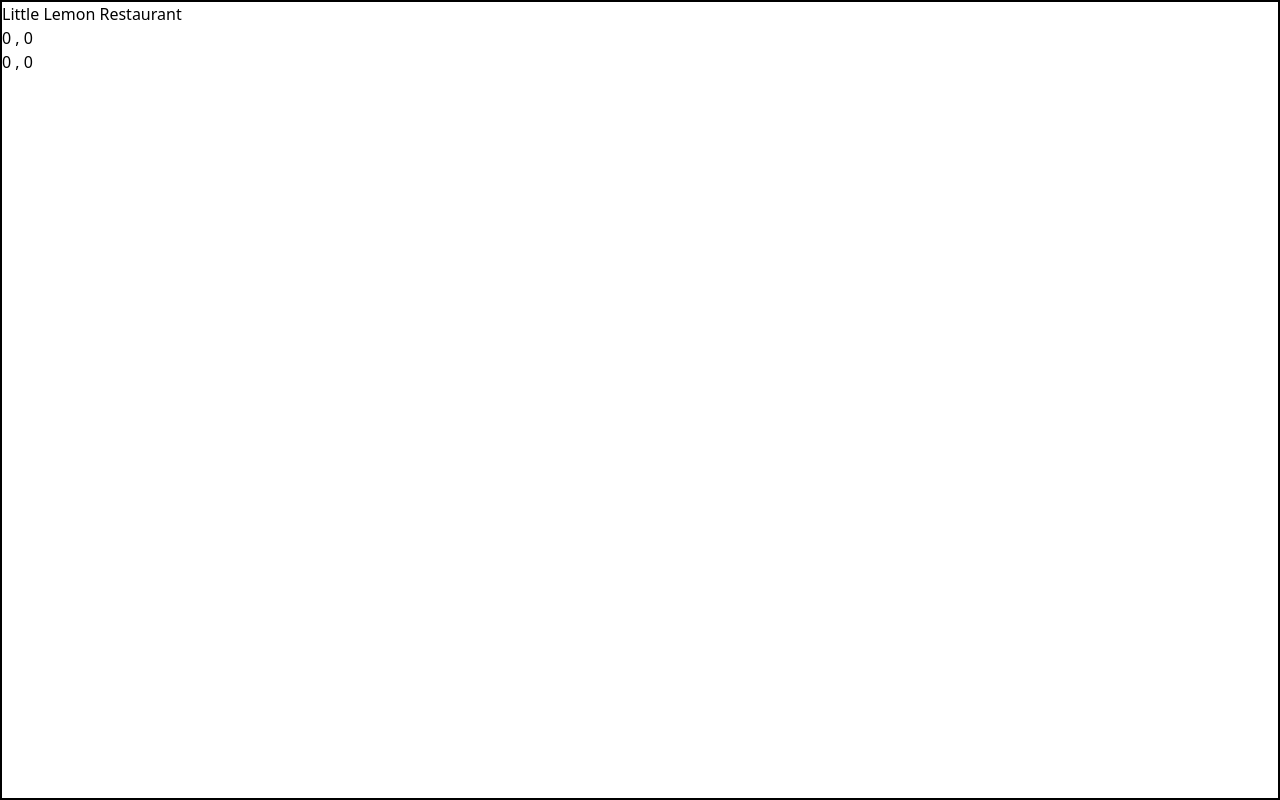
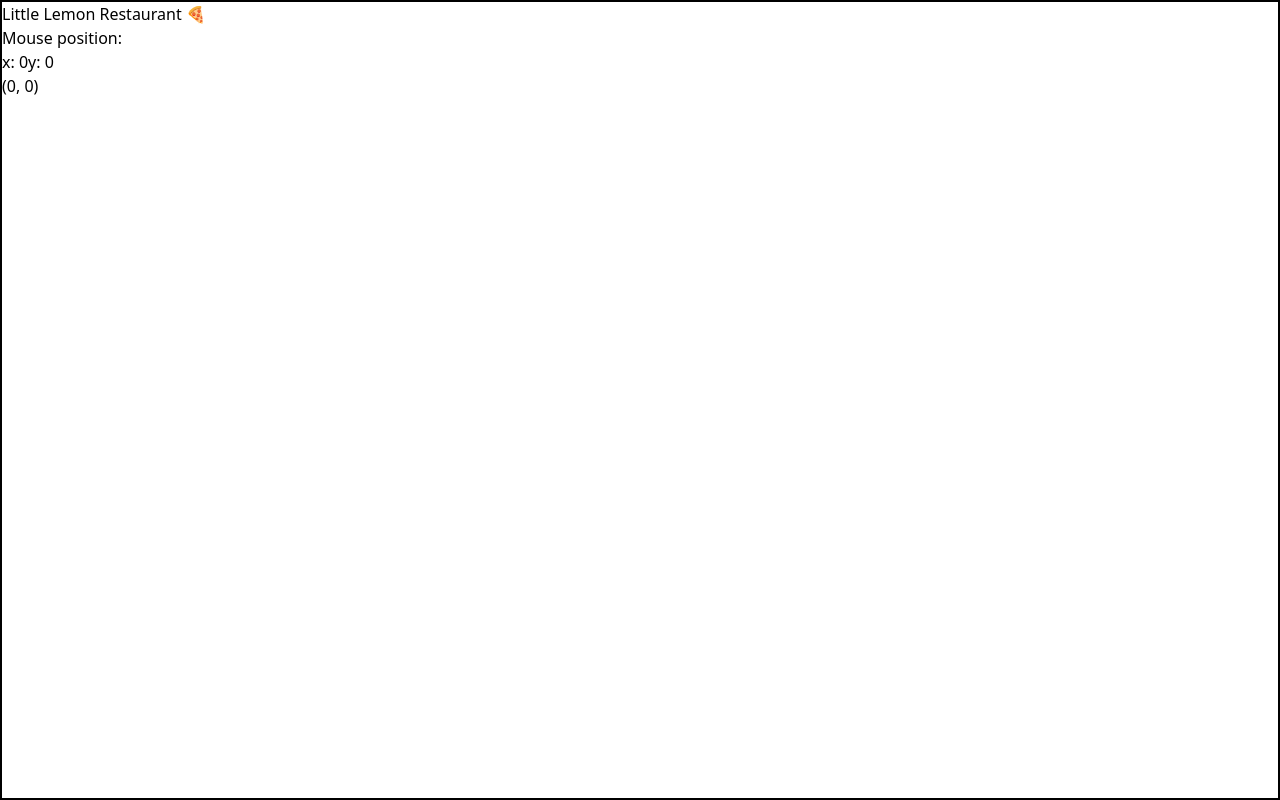
Before and after one commit to Rustemov02/Coursera---Advanced-React-Course, a React (Vite) app: page / in a window 1280 px wide. Built offline with nearby package versions, Linux system fonts and the light colour scheme.

Commit message:
Implementing scroller position with Render props

```diff
--- a/src/App.tsx
+++ b/src/App.tsx
@@ -14,6 +14,8 @@
 import BuildRadioContainer from "./Exercises/BuildRadioGroupComponent";
 import HOCComponents from "./HOC";
 import HOCforCursorPosition from "./Exercises/HOCforCursorPosition";
+import RenderProps from "./RenderProps";
+import ScrollerPositionWithRenderProps from "./Exercises/ScrollerPositionWithRenderProps";
 
 function App() {
   return (
@@ -30,7 +32,9 @@
         {/* <ManipulatingChildren /> */}
         {/* <BuildRadioContainer /> */}
         {/* <HOCComponents /> */}
-        <HOCforCursorPosition />
+        {/* <HOCforCursorPosition /> */}
+        {/* <RenderProps/> */}
+        <ScrollerPositionWithRenderProps />
       </ThemeProvider>
     </div>
   );
--- /dev/null
+++ b/src/Exercises/ScrollerPositionWithRenderProps/index.tsx
@@ -0,0 +1,65 @@
+import { useEffect, useState } from "react";
+
+const MousePosition = ({ render }: any) => {
+  const [mousePosition, setMousePosition] = useState({
+    x: 0,
+    y: 0,
+  });
+
+  useEffect(() => {
+    const handleMousePositionChange = (e: any) => {
+      setMousePosition({
+        x: e.clientX,
+        y: e.clientY,
+      });
+    };
+
+    window.addEventListener("mousemove", handleMousePositionChange);
+
+    return () => {
+      window.removeEventListener("mousemove", handleMousePositionChange);
+    };
+  }, []);
+
+  return <>{render(mousePosition)}</>;
+};
+
+const PanelMouseLogger = ({ mousePosition }: any) => {
+  return (
+    <div className="BasicTracker">
+      <p>Mouse position:</p>
+      <div className="Row">
+        <span>x: {mousePosition.x}</span>
+        <span>y: {mousePosition.y}</span>
+      </div>
+    </div>
+  );
+};
+
+const PointMouseLogger = ({ mousePosition }: any) => {
+  return (
+    <p>
+      ({mousePosition.x}, {mousePosition.y})
+    </p>
+  );
+};
+
+function ScrollerPositionWithRenderProps() {
+  return (
+    <div className="ScrollerPositionWithRenderProps">
+      <header className="Header">Little Lemon Restaurant 🍕</header>
+      <MousePosition
+        render={(mousePosition: any) => (
+          <PanelMouseLogger mousePosition={mousePosition} />
+        )}
+      />
+      <MousePosition
+        render={(mousePosition: any) => (
+          <PointMouseLogger mousePosition={mousePosition} />
+        )}
+      />
+    </div>
+  );
+}
+
+export default ScrollerPositionWithRenderProps;
--- /dev/null
+++ b/src/RenderProps/index.tsx
@@ -0,0 +1,32 @@
+import { useState } from "react";
+
+type ToggleProps = {
+  render: (state: { on: boolean; toggle: () => void }) => React.ReactNode;
+};
+
+const Toggle = ({ render }: ToggleProps) => {
+  const [on, setOn] = useState(false);
+
+  function toggle() {
+    setOn((prev) => !prev);
+  }
+
+  return <>{render({ on, toggle })}</>;
+};
+
+export default function RenderProps() {
+  return (
+    <>
+      <Toggle
+        render={({ on, toggle }) => {
+          return (
+            <div>
+              <button onClick={toggle}>{on ? "ON" : "OFF"}</button>
+              <p>Status: {on ? "Enabled ✅" : "Disabled ❌"}</p>
+            </div>
+          );
+        }}
+      />
+    </>
+  );
+}
```
